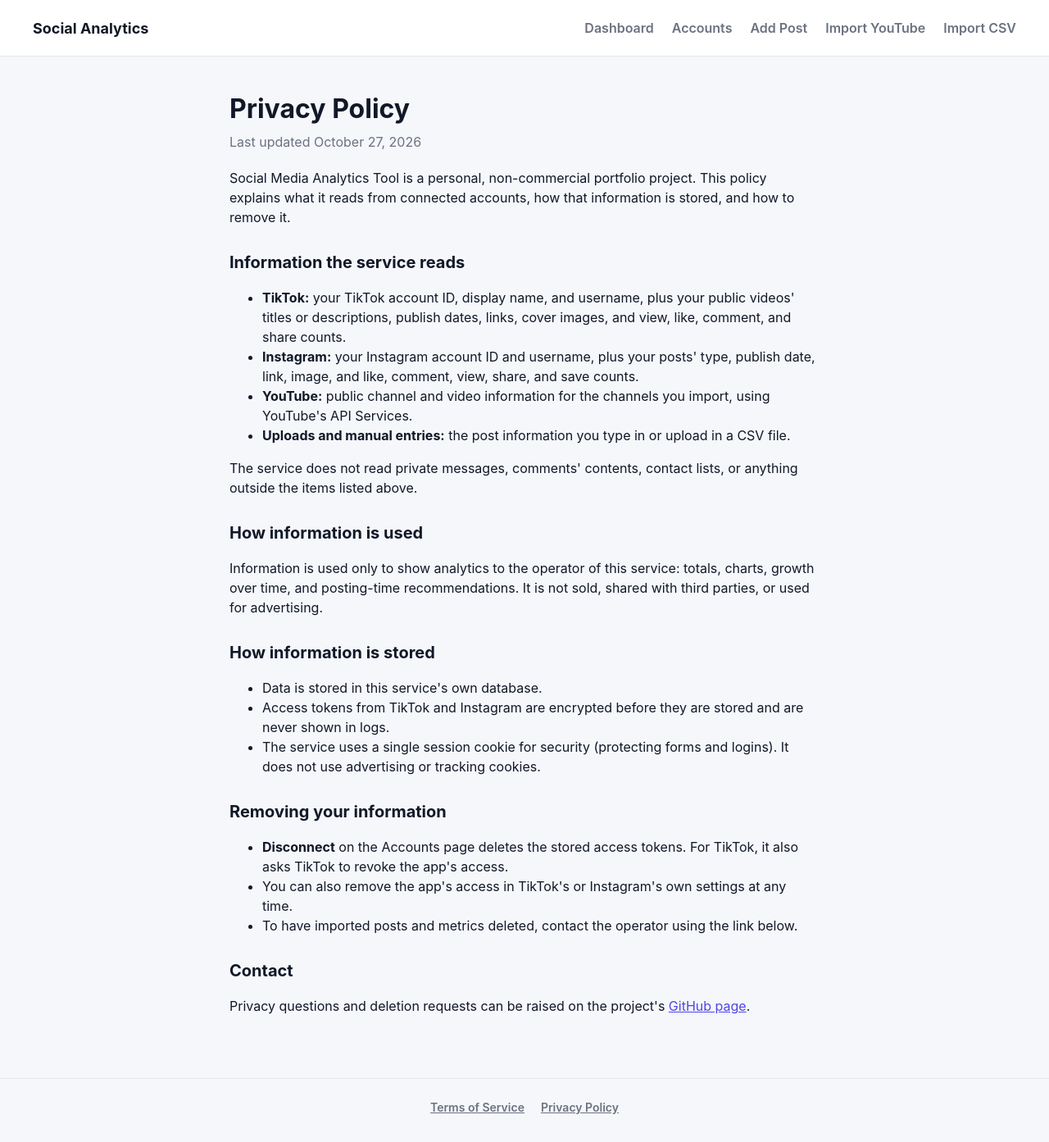
After one commit to DuhShmere/Social-Media-Analytics-Tool, a Flask app: page /privacy in a window 1280 px wide. The commit adds this page. Shown: the whole page at 82% size. Run offline with Flask 3, Linux system fonts and the light colour scheme.

Commit message:
Add Terms of Service and Privacy Policy pages
TikTok requires public terms and privacy URLs. /terms and /privacy
describe the service as a personal portfolio project, list exactly what
each platform connection reads, state that tokens are encrypted and data
is not sold or used for ads, and explain disconnecting and deletion
requests. Every page links both from a new footer, and both pages are
included in the accessibility tests.

```diff
--- a/routes/main.py
+++ b/routes/main.py
@@ -109,3 +109,13 @@ def post_detail(post_id):
         previous_snapshot=previous_snapshot,
         changes=changes,
     )
+
+
+@bp.get("/terms")
+def terms():
+    return render_template("legal/terms.html")
+
+
+@bp.get("/privacy")
+def privacy():
+    return render_template("legal/privacy.html")
--- a/static/css/style.css
+++ b/static/css/style.css
@@ -345,6 +345,49 @@ a.post-title:hover {
 .form-page {
   max-width: 720px;
   margin: 0 auto;
+}
+
+.legal-page {
+  max-width: 720px;
+  margin: 0 auto;
+}
+
+.legal-page h1 {
+  margin: 0 0 4px;
+  font-size: 32px;
+}
+
+.legal-page h2 {
+  margin: 28px 0 8px;
+  font-size: 20px;
+}
+
+.legal-page p,
+.legal-page li {
+  color: var(--text);
+}
+
+.legal-page a {
+  color: var(--primary);
+}
+
+.legal-updated {
+  margin: 0 0 20px;
+  color: var(--muted) !important;
+}
+
+.site-footer {
+  display: flex;
+  justify-content: center;
+  gap: 20px;
+  padding: 24px 20px 32px;
+  border-top: 1px solid var(--border);
+}
+
+.site-footer a {
+  color: var(--muted);
+  font-size: 14px;
+  font-weight: 600;
 }
 
 .data-form {
--- a/templates/base.html
+++ b/templates/base.html
@@ -58,5 +58,10 @@
 
       {% block content %}{% endblock %}
     </main>
+
+    <footer class="site-footer">
+      <a href="{{ url_for('main.terms') }}">Terms of Service</a>
+      <a href="{{ url_for('main.privacy') }}">Privacy Policy</a>
+    </footer>
   </body>
 </html>
--- /dev/null
+++ b/templates/legal/privacy.html
@@ -0,0 +1,83 @@
+{% extends "base.html" %} {% block title %} Privacy Policy | Social Media
+Analytics Tool {% endblock %} {% block content %}
+<article class="legal-page">
+  <h1>Privacy Policy</h1>
+  <p class="legal-updated">Last updated October 27, 2026</p>
+
+  <p>
+    Social Media Analytics Tool is a personal, non-commercial portfolio
+    project. This policy explains what it reads from connected accounts, how
+    that information is stored, and how to remove it.
+  </p>
+
+  <h2>Information the service reads</h2>
+  <ul>
+    <li>
+      <strong>TikTok:</strong> your TikTok account ID, display name, and
+      username, plus your public videos' titles or descriptions, publish
+      dates, links, cover images, and view, like, comment, and share counts.
+    </li>
+    <li>
+      <strong>Instagram:</strong> your Instagram account ID and username,
+      plus your posts' type, publish date, link, image, and like, comment,
+      view, share, and save counts.
+    </li>
+    <li>
+      <strong>YouTube:</strong> public channel and video information for the
+      channels you import, using YouTube's API Services.
+    </li>
+    <li>
+      <strong>Uploads and manual entries:</strong> the post information you
+      type in or upload in a CSV file.
+    </li>
+  </ul>
+  <p>
+    The service does not read private messages, comments' contents, contact
+    lists, or anything outside the items listed above.
+  </p>
+
+  <h2>How information is used</h2>
+  <p>
+    Information is used only to show analytics to the operator of this
+    service: totals, charts, growth over time, and posting-time
+    recommendations. It is not sold, shared with third parties, or used for
+    advertising.
+  </p>
+
+  <h2>How information is stored</h2>
+  <ul>
+    <li>Data is stored in this service's own database.</li>
+    <li>
+      Access tokens from TikTok and Instagram are encrypted before they are
+      stored and are never shown in logs.
+    </li>
+    <li>
+      The service uses a single session cookie for security (protecting
+      forms and logins). It does not use advertising or tracking cookies.
+    </li>
+  </ul>
+
+  <h2>Removing your information</h2>
+  <ul>
+    <li>
+      <strong>Disconnect</strong> on the Accounts page deletes the stored
+      access tokens. For TikTok, it also asks TikTok to revoke the app's
+      access.
+    </li>
+    <li>
+      You can also remove the app's access in TikTok's or Instagram's own
+      settings at any time.
+    </li>
+    <li>
+      To have imported posts and metrics deleted, contact the operator using
+      the link below.
+    </li>
+  </ul>
+
+  <h2>Contact</h2>
+  <p>
+    Privacy questions and deletion requests can be raised on the project's
+    <a href="https://github.com/DuhShmere/Social-Media-Analytics-Tool/issues" target="_blank" rel="noopener noreferrer">GitHub page<span class="visually-hidden"> (opens in a new tab)</span></a>.
+  </p>
+</article>
+{% endblock %}
```
Also changed, not shown: templates/legal/terms.html (added, +53 -0 lines), tests/test_accessibility.py (+2 -0 lines), tests/test_pages.py (+29 -0 lines).
